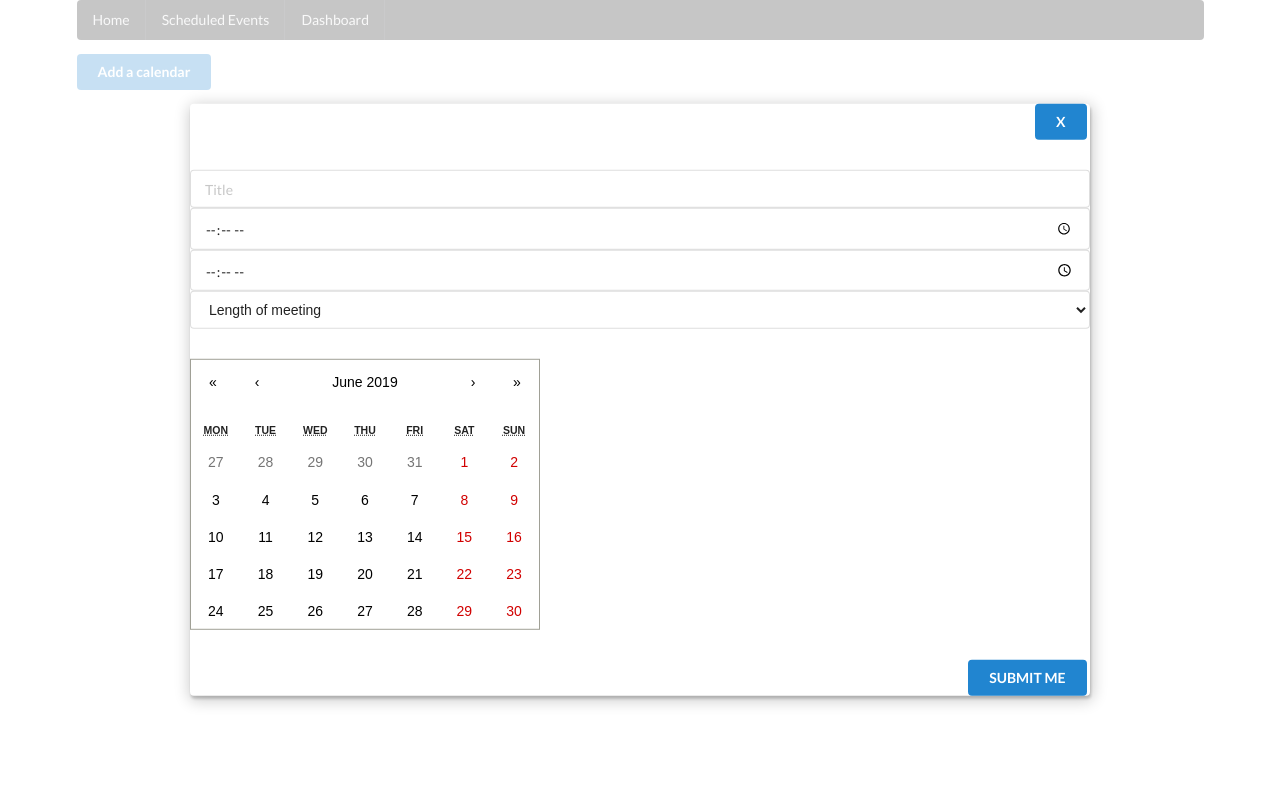
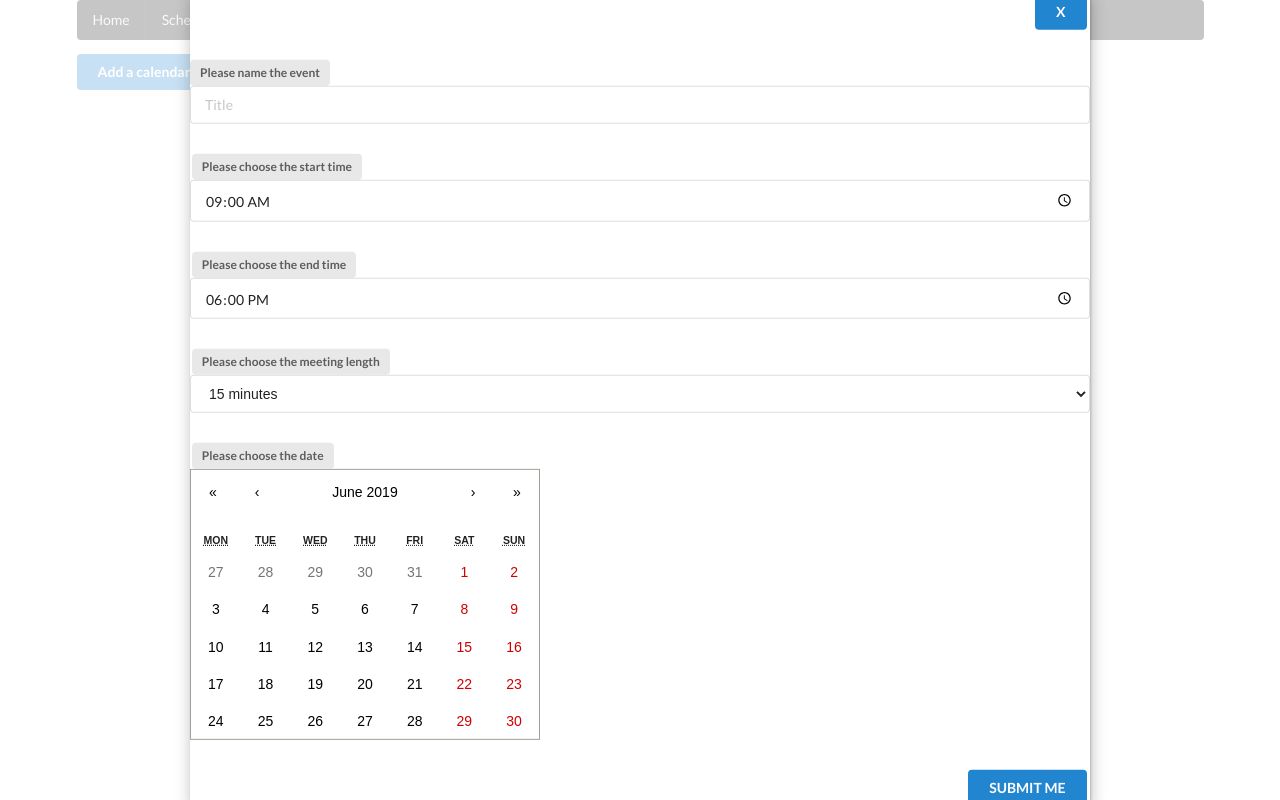
Before and after one commit to PiotrSroda/Priv_CalendarApp, a React (Create React App) app: page /dashboard in a window 1280 px wide. Both pictures are taken after a click on the button "Add a calendar". Built offline with nearby package versions, Linux system fonts and the light colour scheme.

Commit message:
initial form validation and labeling of inputs

```diff
--- a/src/components/CalendarModal.js
+++ b/src/components/CalendarModal.js
@@ -11,9 +11,9 @@ class CalendarModal extends React.Component {
     this.state = {
       title: null,
       day: null,
-      step: null,
-      startTime: null,
-      endTime: null
+      step: 15,
+      startTime: "09:00",
+      endTime: "18:00"
     };
 
     this.handleOnSubmit = this.handleOnSubmit.bind(this);
@@ -21,6 +21,14 @@ class CalendarModal extends React.Component {
 
   handleOnSubmit(e) {
     e.preventDefault();
+    console.log(this.state);
+    if (this.state.startTime > this.state.endTime) {
+      alert(
+        "The meeting cannot start after the end time - please choose the correct start time"
+      );
+    } else if (this.state.day === null) {
+      alert("Please choose a day");
+    } else {
       this.props.addTime(
         this.state.title,
         this.state.startTime,
@@ -29,6 +37,7 @@ class CalendarModal extends React.Component {
         this.state.day
       );
       this.props.hideModal();
+    }
   }
 
   handleOnChangeDate(e) {
@@ -67,35 +76,47 @@ class CalendarModal extends React.Component {
           </button>
         </div>
         <div className="ui hidden divider" />
-        <form className="ui form" onSubmit={this.handleOnSubmit}>
+        <form className="ui form container" onSubmit={this.handleOnSubmit}>
+          <label className="ui label">Please name the event</label>
           <input
             type="text"
             id="title"
             placeholder="Title"
             onChange={e => this.handleOnChangeTimes(e)}
+            required
+            onInvalid={() => {
+              alert("srak");
+            }}
           />
 
+          <div className="ui hidden divider" />
+          <label className="ui label">Please choose the start time</label>
           <input
             type="time"
             id="startTime"
             onChange={e => this.handleOnChangeTimes(e)}
+            required
+            step="1800"
+            defaultValue="09:00"
           />
-
+          <div className="ui hidden divider" />
+          <label className="ui label">Please choose the end time</label>
           <input
             type="time"
             id="endTime"
             onChange={e => this.handleOnChangeTimes(e)}
+            required
+            step="1800"
+            defaultValue="18:00"
           />
-
+          <div className="ui hidden divider" />
+          <label className="ui label">Please choose the meeting length</label>
           <select
             name="step"
             id="step"
             onChange={e => this.handleOnChangeTimes(e)}
-            defaultValue="0"
+            required
           >
-            <option value="0" disabled hidden>
-              Length of meeting
-            </option>
             <option value="15">15 minutes</option>
             <option value="30">30 minutes</option>
             <option value="45">45 minutes</option>
@@ -103,6 +124,7 @@ class CalendarModal extends React.Component {
             <option value="90">1,5 hours</option>
           </select>
           <div className="ui hidden divider" />
+          <label className="ui label">Please choose the date</label>
           <Cal onClickDay={e => this.handleOnChangeDate(e)} />
           <div className="ui hidden divider" />
           <div className="button-container">
```
Lines whose indentation alone changed are shown as unchanged.
